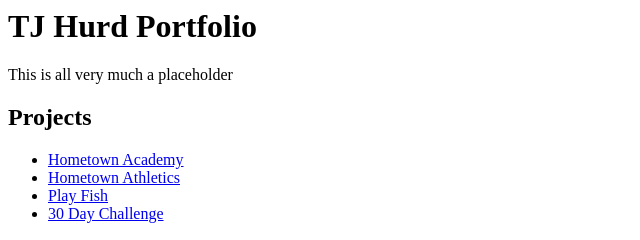
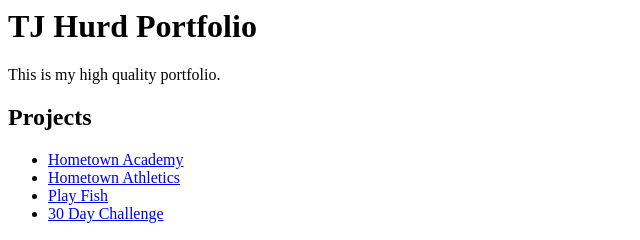
Before and after one commit to tjhurd44/portfolio, a plain HTML site: page index.html in a window 1280 px wide. Shown: the full height of the page, 0-640 px from the left. Drawn offline with Linux system fonts and the light colour scheme.

Commit message:
Edited copy

```diff
--- a/index.html
+++ b/index.html
@@ -1,7 +1,7 @@
 <html>
   <body>
     <h1>TJ Hurd Portfolio</h1>
-    <p>This is all very much a placeholder</p>
+    <p>This is my high quality portfolio.</p>
     <h2>Projects</h2>
     <ul>
       <li>
```
